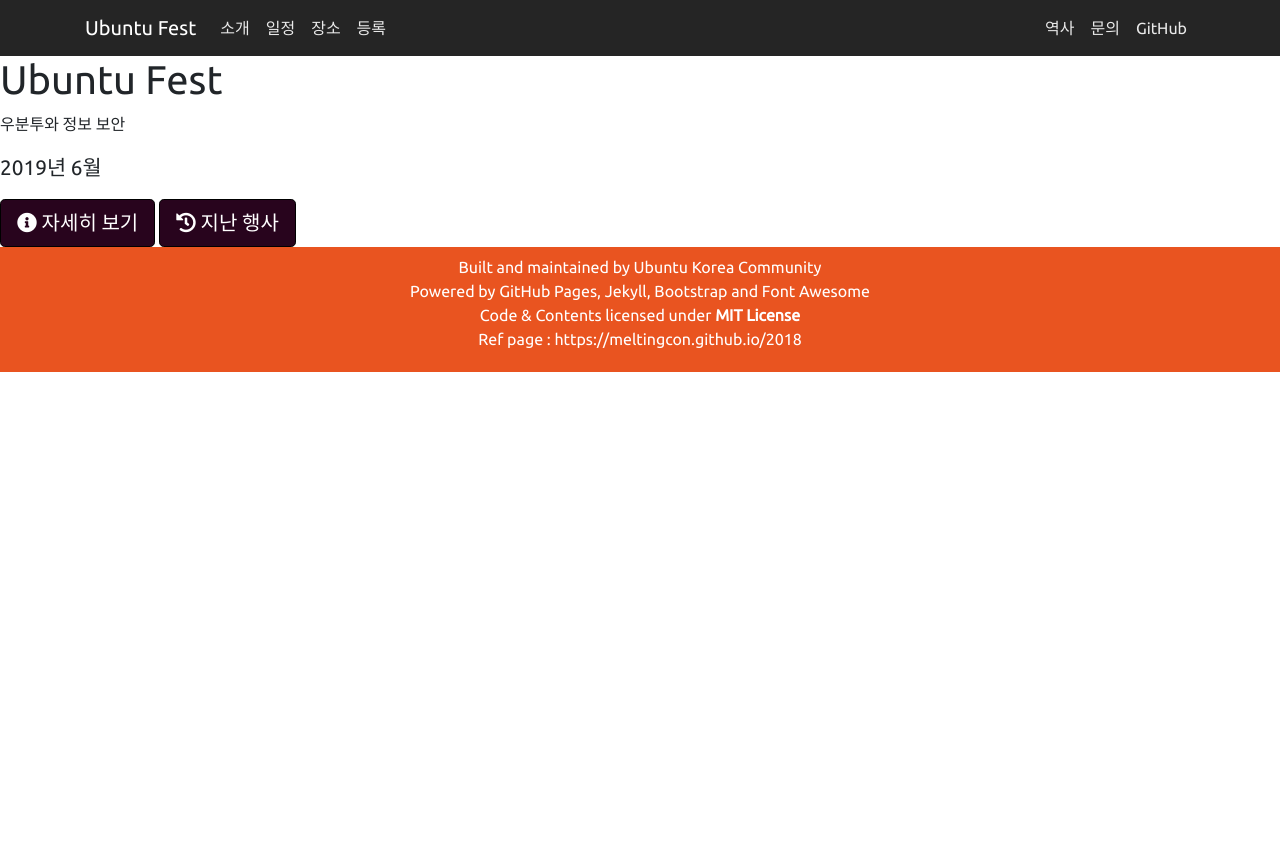
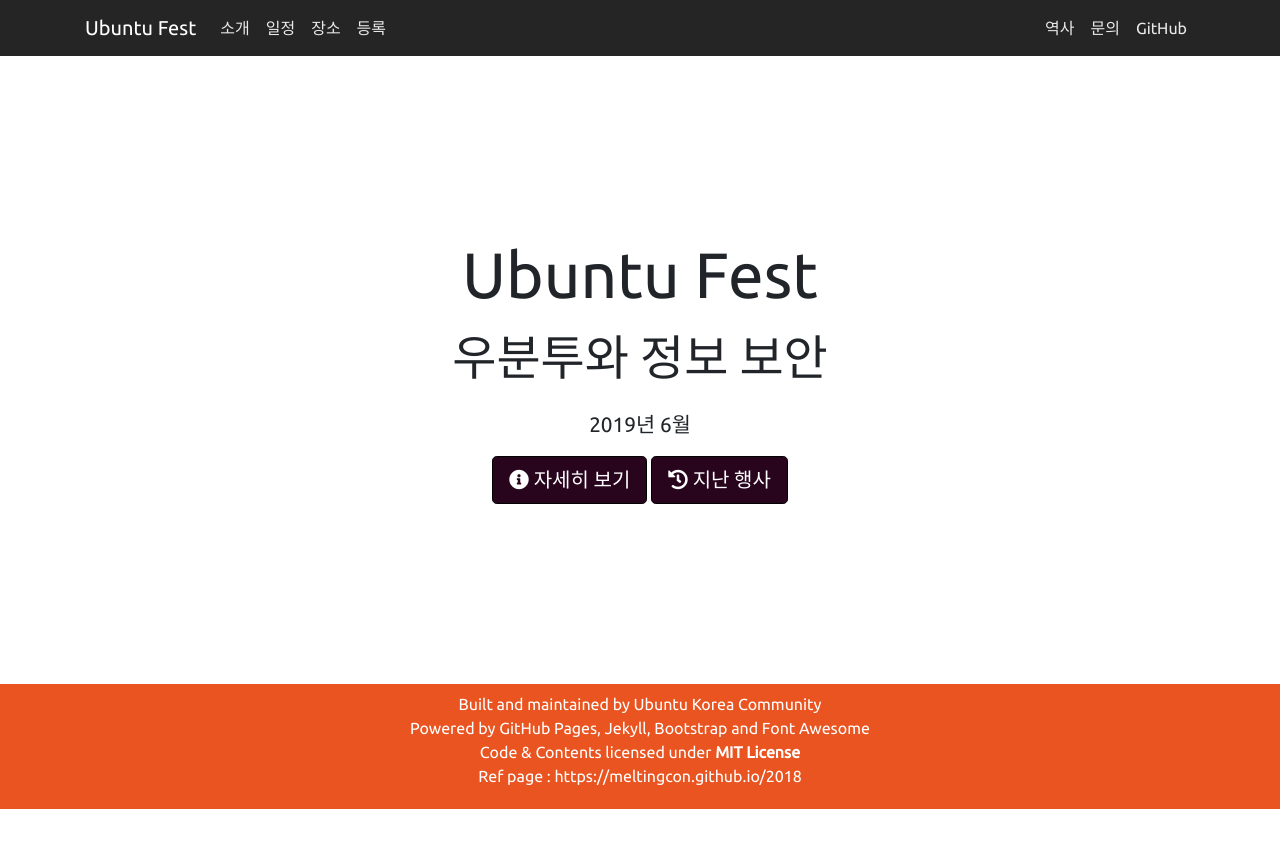
Before and after one commit to ubuntu-kr/ubuntu-fest, a Jekyll site: the page built from index.md, in a window 1280 px wide. Shown: the top 848 px of the page. Built offline with Jekyll 4.4.1, drawn with Linux system fonts in a browser that asks for light colours.

Commit message:
class 원복

```diff
--- a/_layouts/home.html
+++ b/_layouts/home.html
@@ -2,7 +2,7 @@
 layout: frame
 ---
 <header id="site-header" class="site-header valign-center">
-  <div class="intro">
+  <div class="main-header">
     <h1>Ubuntu Fest</h1>
     <p>우분투와 정보 보안</p>
     <p style="font-size: 1.3em;">{{site.period}}
```
